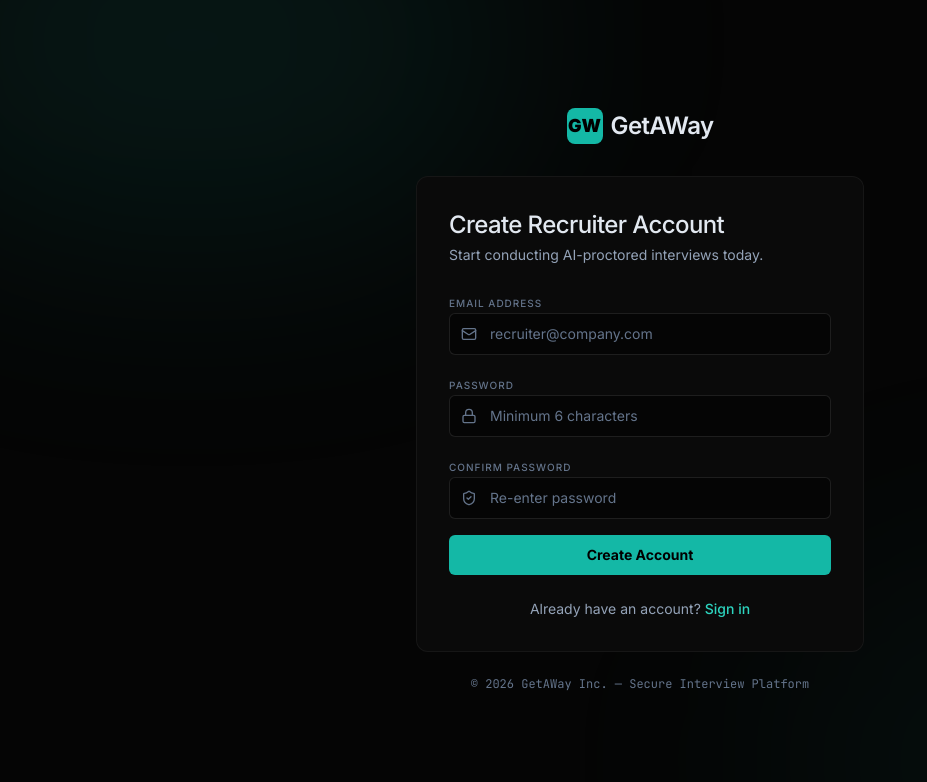
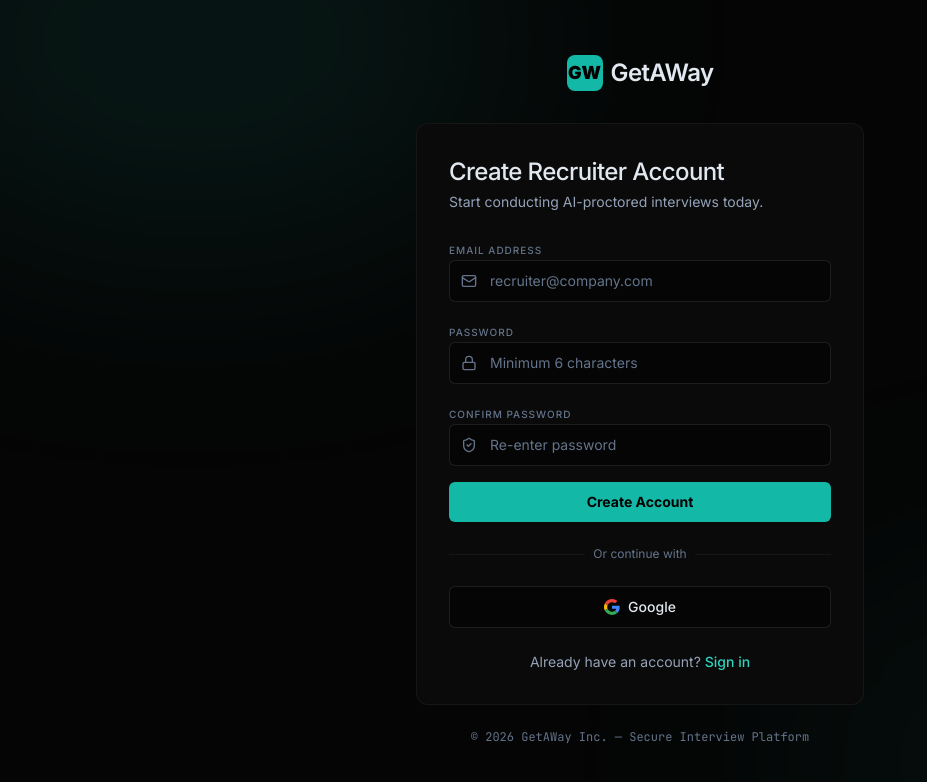
Before and after one commit to SpicychieF05/GetAWay_V02, a Next.js app: page /auth/signup in a window 1280 px wide. Shown: the top 782 px of the page, without its empty margins (0-927 px from the left). Built offline with nearby package versions, Linux system fonts and the light colour scheme; no server answers.

Commit message:
feat: implement Firebase authentication and session management with login, signup, and protected routes

```diff
--- a/app/api/auth/session/route.ts
+++ b/app/api/auth/session/route.ts
@@ -1,27 +1,6 @@
-/**
- * app/api/auth/session/route.ts
- * Server-side session cookie management.
- *
- * POST /api/auth/session
- *   Accepts a Firebase ID token from the client.
- *   Verifies it with Firebase Admin SDK.
- *   Creates a Firebase session cookie and sets it as httpOnly.
- *
- * DELETE /api/auth/session
- *   Clears the session cookie on sign-out.
- *
- * Why cookies instead of localStorage?
- *   - httpOnly cookies cannot be read by client-side JavaScript (XSS protection).
- *   - Cookies are sent with every request, allowing server-side middleware to check them.
- *   - Firebase ID tokens expire in 1 hour; session cookies can be valid for days.
- *
- * Security Architecture §5: "Create an API route that accepts an ID token and sets a
- * secure session cookie. Have the middleware verify this cookie."
- */
 import { NextRequest, NextResponse } from 'next/server';
 import { adminAuth } from '@/lib/firebase-admin';
 
-// 5 days in seconds — a reasonable session duration for a recruiter workflow.
 const SESSION_DURATION_SECONDS = 60 * 60 * 24 * 5;
 const SESSION_DURATION_MS = SESSION_DURATION_SECONDS * 1000;
 const COOKIE_NAME = '__session';
@@ -38,11 +17,24 @@
       );
     }
 
-    // Verify the ID token and create a long-lived Firebase session cookie.
-    // createSessionCookie validates the token is fresh (< 5 minutes old).
-    const sessionCookie = await adminAuth.createSessionCookie(idToken, {
-      expiresIn: SESSION_DURATION_MS,
-    });
+
+    let sessionCookie: string;
+    try {
+      sessionCookie = await adminAuth.createSessionCookie(idToken, {
+        expiresIn: SESSION_DURATION_MS,
+      });
+    } catch (adminError: any) {
+      // Fallback for local development without a service account
+      if (
+        process.env.NODE_ENV !== 'production' &&
+        !process.env.FIREBASE_ADMIN_PRIVATE_KEY
+      ) {
+        console.warn('⚠️ Missing FIREBASE_ADMIN_PRIVATE_KEY. Falling back to idToken for session cookie.');
+        sessionCookie = idToken;
+      } else {
+        throw adminError;
+      }
+    }
 
     const response = NextResponse.json({ status: 'session_created' }, { status: 200 });
 
@@ -68,7 +60,7 @@
 export async function DELETE() {
   const response = NextResponse.json({ status: 'session_cleared' }, { status: 200 });
 
-  // Expire the cookie immediately by setting maxAge to 0.
+
   response.cookies.set(COOKIE_NAME, '', {
     maxAge: 0,
     httpOnly: true,
--- a/app/auth/login/page.tsx
+++ b/app/auth/login/page.tsx
@@ -35,6 +35,19 @@
     }
   };
 
+  const handleGoogleSignIn = async () => {
+    setError(null);
+    setLoading(true);
+    try {
+      await authService.signInWithGoogle();
+      router.push('/recruiter');
+    } catch (err) {
+      setError(getAuthErrorMessage(err));
+    } finally {
+      setLoading(false);
+    }
+  };
+
   return (
     <div className="min-h-screen bg-background flex flex-col items-center justify-center p-6 relative overflow-hidden">
       {/* Ambient background glows — matches root page.tsx */}
@@ -42,7 +55,6 @@
       <div className="absolute bottom-[-20%] right-[-10%] w-[50%] h-[50%] bg-brand-primary/5 blur-[120px] rounded-full pointer-events-none" />
 
       <div className="w-full max-w-md z-10">
-        {/* Logo */}
         <div className="flex items-center space-x-2 justify-center mb-8">
           <div className="w-9 h-9 rounded-lg bg-brand-primary flex items-center justify-center">
             <span className="text-black font-black font-display text-lg">GW</span>
@@ -62,7 +74,6 @@
             </p>
           </div>
 
-          {/* Inline error — FSD: "Error states are inline, not separate screens" */}
           {error && (
             <div className="flex items-start space-x-3 p-3 bg-rose-500/10 border border-rose-500/20 rounded-lg">
               <AlertTriangle className="w-4 h-4 text-rose-500 mt-0.5 shrink-0" />
@@ -132,6 +143,42 @@
             </button>
           </form>
 
+          <div className="relative">
+            <div className="absolute inset-0 flex items-center">
+              <div className="w-full border-t border-border" />
+            </div>
+            <div className="relative flex justify-center text-xs">
+              <span className="bg-surface-base px-2 text-text-muted">Or continue with</span>
+            </div>
+          </div>
+
+          <button
+            onClick={handleGoogleSignIn}
+            disabled={loading}
+            type="button"
+            className="w-full py-2.5 rounded-md bg-background border border-border-strong text-text-primary font-medium hover:bg-surface-hover transition-colors disabled:opacity-50 disabled:cursor-not-allowed flex items-center justify-center space-x-2 text-sm"
+          >
+            <svg viewBox="0 0 24 24" className="w-4 h-4" aria-hidden="true">
+              <path
+                d="M12.0003 4.75C13.7703 4.75 15.3553 5.36002 16.6053 6.54998L20.0303 3.125C17.9502 1.19 15.2353 0 12.0003 0C7.31028 0 3.25527 2.69 1.28027 6.60998L5.27028 9.70498C6.21525 6.86002 8.87028 4.75 12.0003 4.75Z"
+                fill="#EA4335"
+              />
+              <path
+                d="M23.49 12.275C23.49 11.49 23.415 10.73 23.3 10H12V14.51H18.47C18.18 15.99 17.34 17.25 16.08 18.1L19.945 21.1C22.2 19.01 23.49 15.92 23.49 12.275Z"
+                fill="#4285F4"
+              />
+              <path
+                d="M5.26498 14.2949C5.02498 13.5699 4.88501 12.7999 4.88501 11.9999C4.88501 11.1999 5.01998 10.4299 5.26498 9.7049L1.275 6.60986C0.46 8.22986 0 10.0599 0 11.9999C0 13.9399 0.46 15.7699 1.28 17.3899L5.26498 14.2949Z"
+                fill="#FBBC05"
+              />
+              <path
+                d="M12.0004 24.0001C15.2404 24.0001 17.9654 22.935 19.9454 21.095L16.0804 18.095C15.0054 18.82 13.6204 19.245 12.0004 19.245C8.8704 19.245 6.21537 17.135 5.26538 14.29L1.27539 17.385C3.25539 21.31 7.3104 24.0001 12.0004 24.0001Z"
+                fill="#34A853"
+              />
+            </svg>
+            <span>Google</span>
+          </button>
+
           <p className="text-sm text-text-secondary text-center">
             Don&apos;t have an account?{' '}
             <Link
--- a/app/auth/signup/page.tsx
+++ b/app/auth/signup/page.tsx
@@ -45,6 +45,19 @@
     }
   };
 
+  const handleGoogleSignIn = async () => {
+    setError(null);
+    setLoading(true);
+    try {
+      await authService.signInWithGoogle();
+      router.push('/recruiter');
+    } catch (err) {
+      setError(getAuthErrorMessage(err));
+    } finally {
+      setLoading(false);
+    }
+  };
+
   return (
     <div className="min-h-screen bg-background flex flex-col items-center justify-center p-6 relative overflow-hidden">
       {/* Ambient background glows */}
@@ -52,7 +65,6 @@
       <div className="absolute bottom-[-20%] right-[-10%] w-[50%] h-[50%] bg-brand-primary/5 blur-[120px] rounded-full pointer-events-none" />
 
       <div className="w-full max-w-md z-10">
-        {/* Logo */}
         <div className="flex items-center space-x-2 justify-center mb-8">
           <div className="w-9 h-9 rounded-lg bg-brand-primary flex items-center justify-center">
             <span className="text-black font-black font-display text-lg">GW</span>
@@ -164,6 +176,42 @@
             </button>
           </form>
 
+          <div className="relative">
+            <div className="absolute inset-0 flex items-center">
+              <div className="w-full border-t border-border" />
+            </div>
+            <div className="relative flex justify-center text-xs">
+              <span className="bg-surface-base px-2 text-text-muted">Or continue with</span>
+            </div>
+          </div>
+
+          <button
+            onClick={handleGoogleSignIn}
+            disabled={loading}
+            type="button"
+            className="w-full py-2.5 rounded-md bg-background border border-border-strong text-text-primary font-medium hover:bg-surface-hover transition-colors disabled:opacity-50 disabled:cursor-not-allowed flex items-center justify-center space-x-2 text-sm"
+          >
+            <svg viewBox="0 0 24 24" className="w-4 h-4" aria-hidden="true">
+              <path
+                d="M12.0003 4.75C13.7703 4.75 15.3553 5.36002 16.6053 6.54998L20.0303 3.125C17.9502 1.19 15.2353 0 12.0003 0C7.31028 0 3.25527 2.69 1.28027 6.60998L5.27028 9.70498C6.21525 6.86002 8.87028 4.75 12.0003 4.75Z"
+                fill="#EA4335"
+              />
+              <path
+                d="M23.49 12.275C23.49 11.49 23.415 10.73 23.3 10H12V14.51H18.47C18.18 15.99 17.34 17.25 16.08 18.1L19.945 21.1C22.2 19.01 23.49 15.92 23.49 12.275Z"
+                fill="#4285F4"
+              />
+              <path
+                d="M5.26498 14.2949C5.02498 13.5699 4.88501 12.7999 4.88501 11.9999C4.88501 11.1999 5.01998 10.4299 5.26498 9.7049L1.275 6.60986C0.46 8.22986 0 10.0599 0 11.9999C0 13.9399 0.46 15.7699 1.28 17.3899L5.26498 14.2949Z"
+                fill="#FBBC05"
+              />
+              <path
+                d="M12.0004 24.0001C15.2404 24.0001 17.9654 22.935 19.9454 21.095L16.0804 18.095C15.0054 18.82 13.6204 19.245 12.0004 19.245C8.8704 19.245 6.21537 17.135 5.26538 14.29L1.27539 17.385C3.25539 21.31 7.3104 24.0001 12.0004 24.0001Z"
+                fill="#34A853"
+              />
+            </svg>
+            <span>Google</span>
+          </button>
+
           <p className="text-sm text-text-secondary text-center">
             Already have an account?{' '}
             <Link
--- a/lib/firebase.ts
+++ b/lib/firebase.ts
@@ -1,19 +1,28 @@
-import { initializeApp, getApps, getApp } from 'firebase/app';
-import { getAuth } from 'firebase/auth';
-import { getFirestore } from 'firebase/firestore';
+import { initializeApp, getApps, getApp, FirebaseApp } from 'firebase/app';
+import { getAuth, Auth } from 'firebase/auth';
+import { getFirestore, Firestore } from 'firebase/firestore';
 
 const firebaseConfig = {
   projectId: process.env.NEXT_PUBLIC_FIREBASE_PROJECT_ID,
   appId: process.env.NEXT_PUBLIC_FIREBASE_APP_ID,
   apiKey: process.env.NEXT_PUBLIC_FIREBASE_API_KEY,
   authDomain: process.env.NEXT_PUBLIC_FIREBASE_AUTH_DOMAIN,
-  firestoreDatabaseId: process.env.NEXT_PUBLIC_FIREBASE_DATABASE_ID,
   storageBucket: process.env.NEXT_PUBLIC_FIREBASE_STORAGE_BUCKET,
   messagingSenderId: process.env.NEXT_PUBLIC_FIREBASE_MESSAGING_SENDER_ID,
-  measurementId: process.env.NEXT_PUBLIC_FIREBASE_MEASUREMENT_ID,
 };
 
-const app = !getApps().length ? initializeApp(firebaseConfig) : getApp();
+function getFirebaseApp(): FirebaseApp {
+  return !getApps().length ? initializeApp(firebaseConfig) : getApp();
+}
 
-export const db = getFirestore(app, firebaseConfig.firestoreDatabaseId as string);
-export const auth = getAuth(app);
+export function getFirebaseAuth(): Auth {
+  return getAuth(getFirebaseApp());
+}
+
+export function getFirebaseDb(): Firestore {
+  return getFirestore(getFirebaseApp());
+}
+
+
+export const auth = typeof window !== 'undefined' ? getFirebaseAuth() : null as unknown as Auth;
+export const db = typeof window !== 'undefined' ? getFirebaseDb() : null as unknown as Firestore;
```
Also changed, not shown: app/recruiter/layout.tsx (+0 -17 lines), middleware.ts (+0 -33 lines), 1 other file (tests, documents, lock files or other folders).
